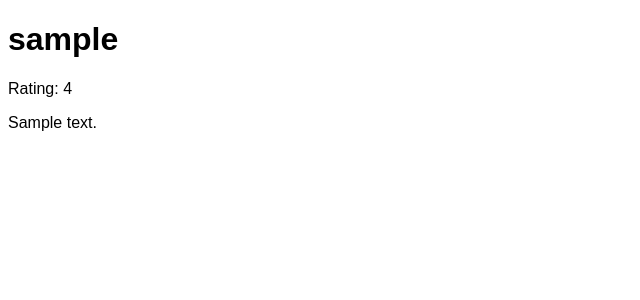
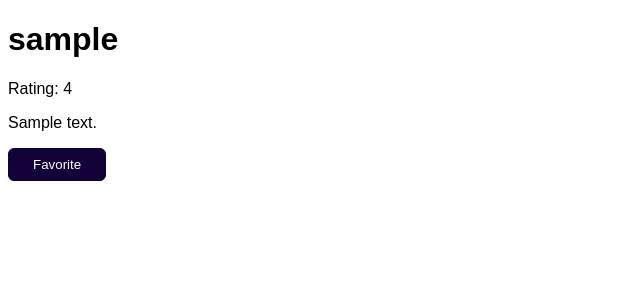
Before and after one commit to torcuata22/feedback, a Django app: page /reviews/1 in a window 1280 px wide. Shown: the top 300 px of the page, without its empty margins (0-640 px from the left). Run offline with Django 4.2, Linux system fonts and the light colour scheme; tables that the repository leaves empty hold one stand-in row (values such as "Sample post").

Commit message:
sessions

```diff
--- a/feedback/reviews/templates/reviews/single_review.html
+++ b/feedback/reviews/templates/reviews/single_review.html
@@ -9,5 +9,5 @@ Review Detail
     <h1>{{ review.user_name }}</h1>
     <p> Rating: {{ review.rating }}</p>
     <p> {{ review.review_text }}</p>
-
+    <button>Favorite</button>
 {% endblock %}}
```
Also changed, not shown: feedback/feedback/settings.py (line endings or trailing spaces).
